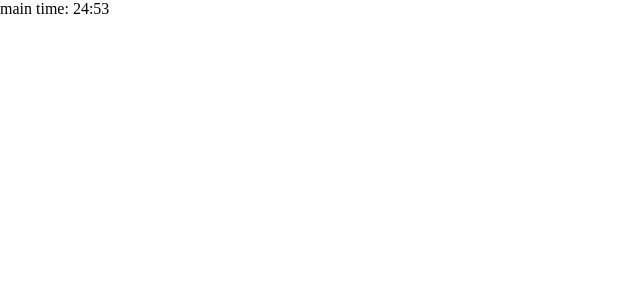
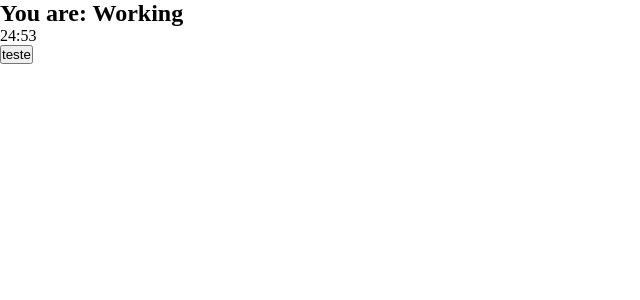
Before and after one commit to V1ctorW1ll1an/pomodoroApp, a React (Create React App) app in the folder pomodoro-app/: page / in a window 1280 px wide. Shown: the top 300 px of the page, without its empty margins (0-640 px from the left). Built offline with nearby package versions, Linux system fonts and the light colour scheme.

Commit message:
Componentes timer e button

```diff
--- /dev/null
+++ b/pomodoro-app/src/components/button.tsx
@@ -0,0 +1,20 @@
+import React, { CSSProperties } from "react";
+
+interface IProps {
+    onClick?: () => void;
+    text: string;
+    className?: string;
+    style?: CSSProperties;
+}
+
+export function Button(props: IProps): JSX.Element {
+    return (
+        <button
+            onClick={props.onClick}
+            className={props.className}
+            style={props.style}
+        >
+            {props.text}
+        </button>
+    );
+}
--- a/pomodoro-app/src/components/pomodoroTimer.tsx
+++ b/pomodoro-app/src/components/pomodoroTimer.tsx
@@ -1,6 +1,7 @@
 import React, { useState } from "react";
 import { useInterval } from "../hooks/useInterval";
-import { secondsToTime } from "../utils/secondsToTime";
+import { Button } from "./button";
+import { Timer } from "./timer";
 
 interface IProps {
     defaultPomodoroTimer: number;
@@ -13,5 +14,11 @@ export function PomodoroTimer(props: IProps): JSX.Element {
         setMainTime(mainTime - 1);
     }, 1000);
 
-    return <div>main time: {secondsToTime(mainTime)} </div>;
+    return (
+        <div className="pomodoro">
+            <h2>You are: Working</h2>
+            <Timer mainTime={mainTime}></Timer>
+            <Button text="teste"></Button>
+        </div>
+    );
 }
--- /dev/null
+++ b/pomodoro-app/src/components/timer.tsx
@@ -0,0 +1,10 @@
+import React from "react";
+import { secondsToTime } from "../utils/secondsToTime";
+
+interface IProps {
+    mainTime: number;
+}
+
+export function Timer(props: IProps): JSX.Element {
+    return <div className="timer">{secondsToTime(props.mainTime)}</div>;
+}
```
